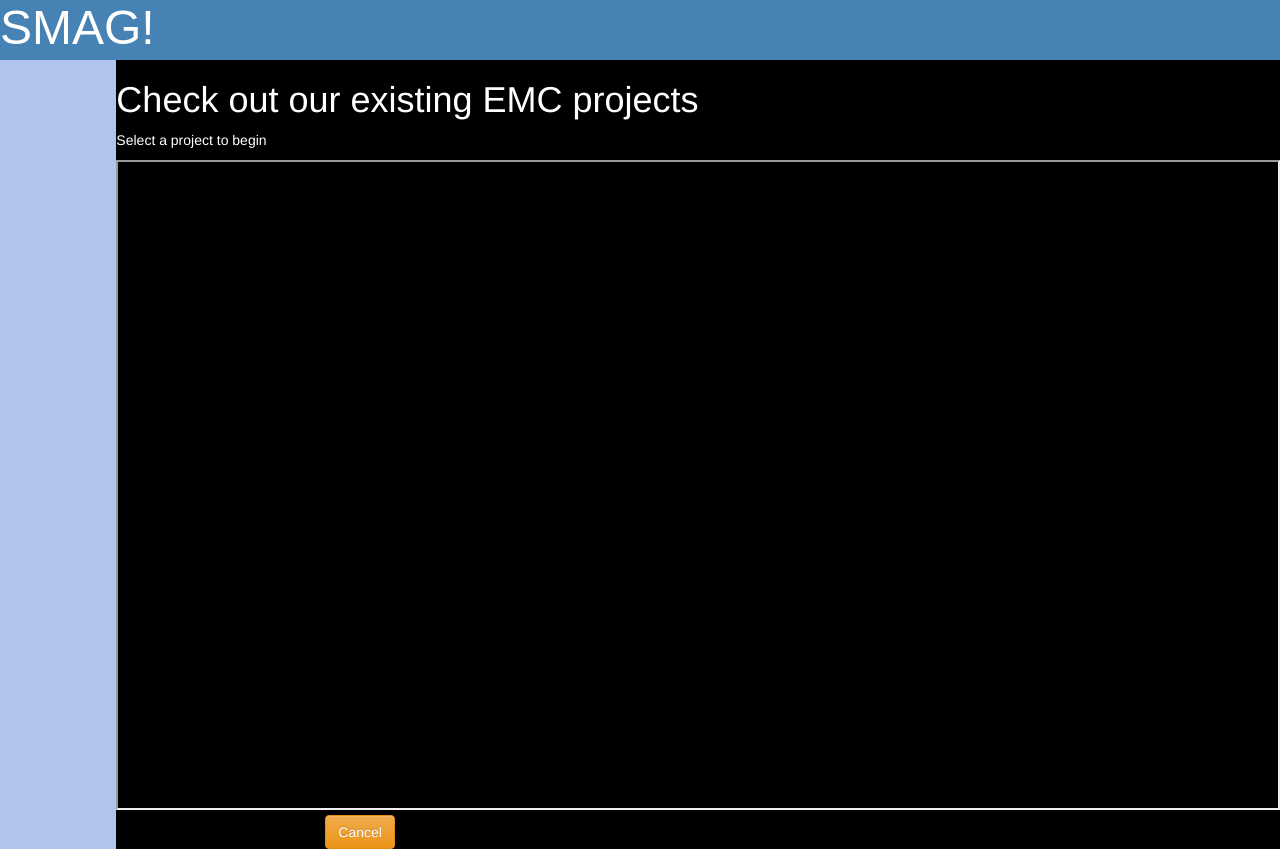
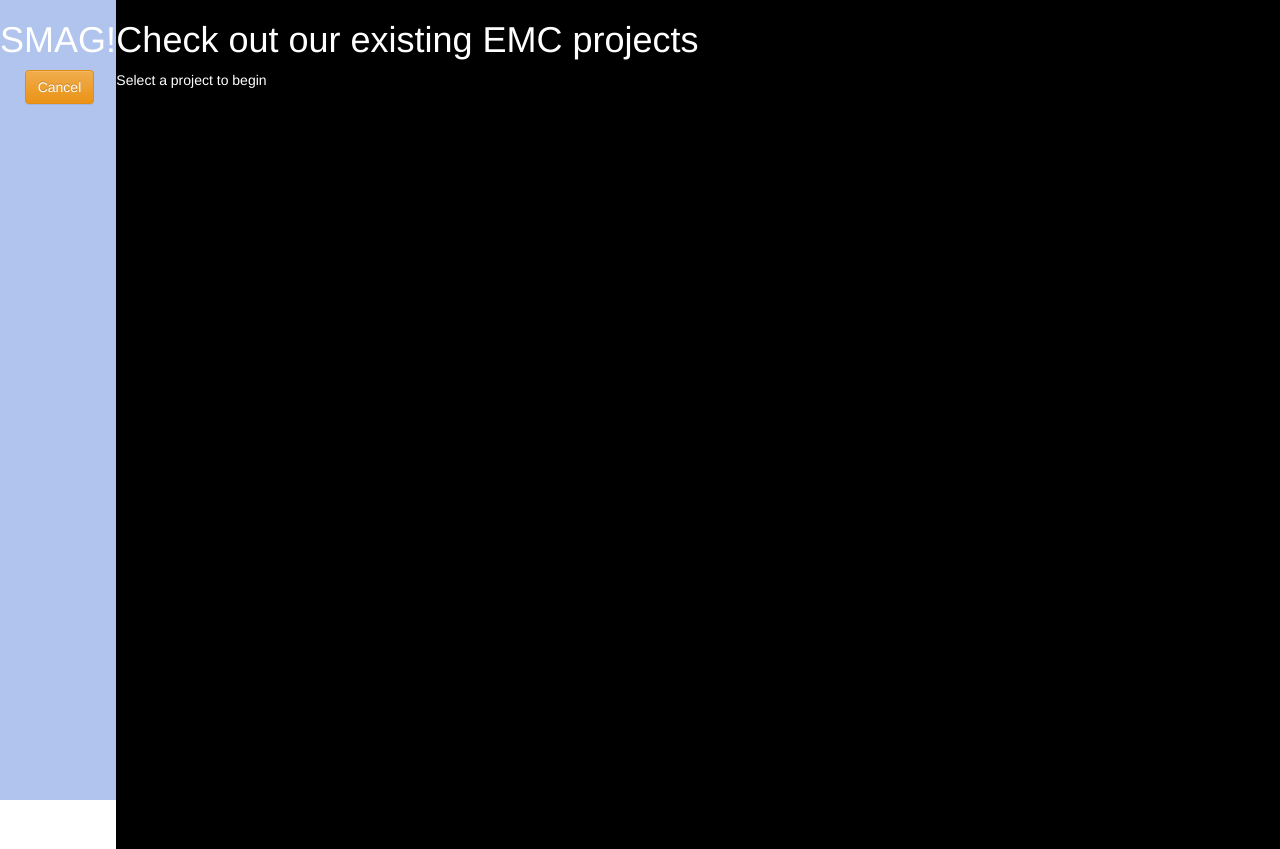
Before and after one commit to EMC-UI/smag, a website: page index.html in a window 1280 px wide. After the commit the page ends 800 px from the top, so only its background shows below. Drawn offline with nearby package versions, Linux system fonts and the light colour scheme; some packages are replaced by stand-ins of ours; files that its build step writes are made by us from their sources; no server answers; a script that the page names is missing.

Commit message:
Moved Cancel button, got rid of header, made iframe take up whole panel

```diff
--- a/index.html
+++ b/index.html
@@ -22,10 +22,10 @@
 
 <body ng-controller="controller">
   <div class="flex-container">
-      <div class="header">SMAG!</div>
+      <!--<div class="header">SMAG!</div>-->
       <div class="main" ng-controller="ProjectListCtrl">
               <div class="main-nav">
-
+                  <h1>SMAG!</h1>
                   <span ng-repeat="project in projects">
                      <a href="#" class="list-group-item list-group-item-action" ng-class="{'active': project == selectedProject}" ng-click="select(project)">
                       <h5 class="list-group-item-action"> {{project.name}} </h5>
@@ -34,6 +34,13 @@
                     </a>
                   <!-- <button type="button" class="btn btn-primary" ng-click="select(project)" >{{project.name}}</button>-->
                   </span>
+                  <div ng-show="selectedProject">
+                      <div class="col-lg-offset-1 col-lg-8">
+                          <button ng-click="cancel(selectedProject)" class="btn btn-warning">
+                              Cancel
+                          </button>
+                      </div>
+                  </div>
               </div>
           <div class="main-section">
               <div ng-hide="selectedProject">
@@ -41,12 +48,12 @@
                   <p>Select a project to begin</p>
               </div>
               <div ng-show="selectedProject">
-                  <iframe width="100%" height="650px" ng-src="{{detailFrameSrc}}"></iframe>
-                  <div class="col-lg-offset-2 col-lg-8">
+                  <iframe ng-src="{{detailFrameSrc}}"></iframe>
+                  <!--<div class="col-lg-offset-2 col-lg-8">
                       <button ng-click="cancel(selectedProject)" class="btn btn-warning">
                           Cancel
                       </button>
-                  </div>
+                  </div>-->
               </div>
           </div>
       </div>
--- a/sass/main.scss
+++ b/sass/main.scss
@@ -49,3 +49,11 @@ html, body {
   background-color: #000000;
   flex: 10 0px;
 }
+
+iframe {
+  position: fixed;
+  background: #000;
+  border: none;
+  width: 100%;
+  height: 100%;
+}
```
